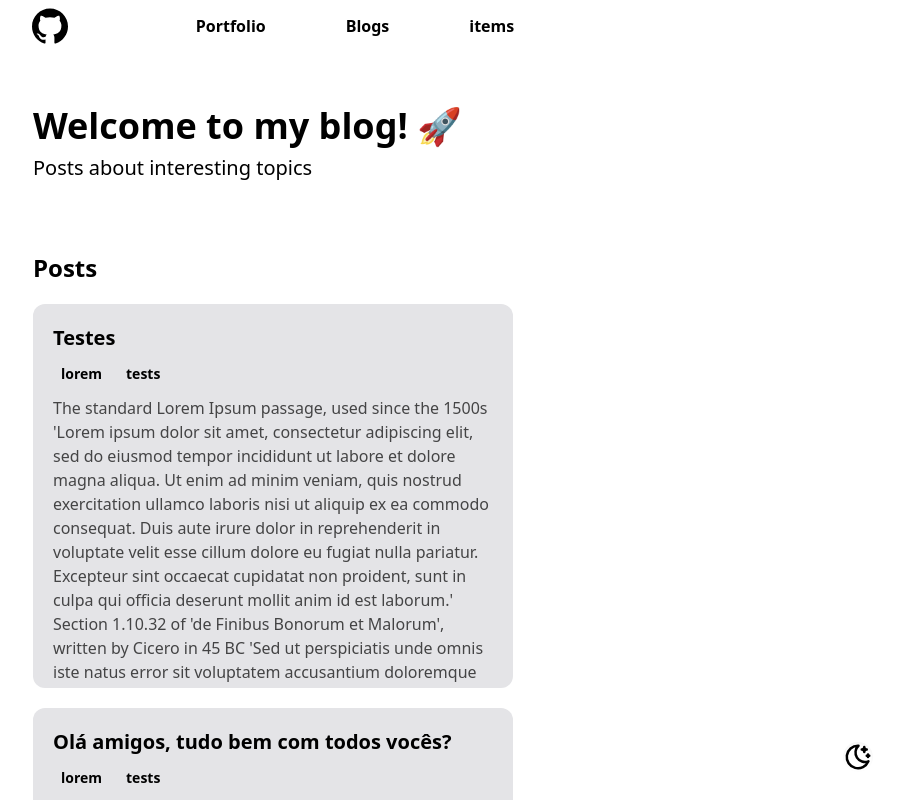
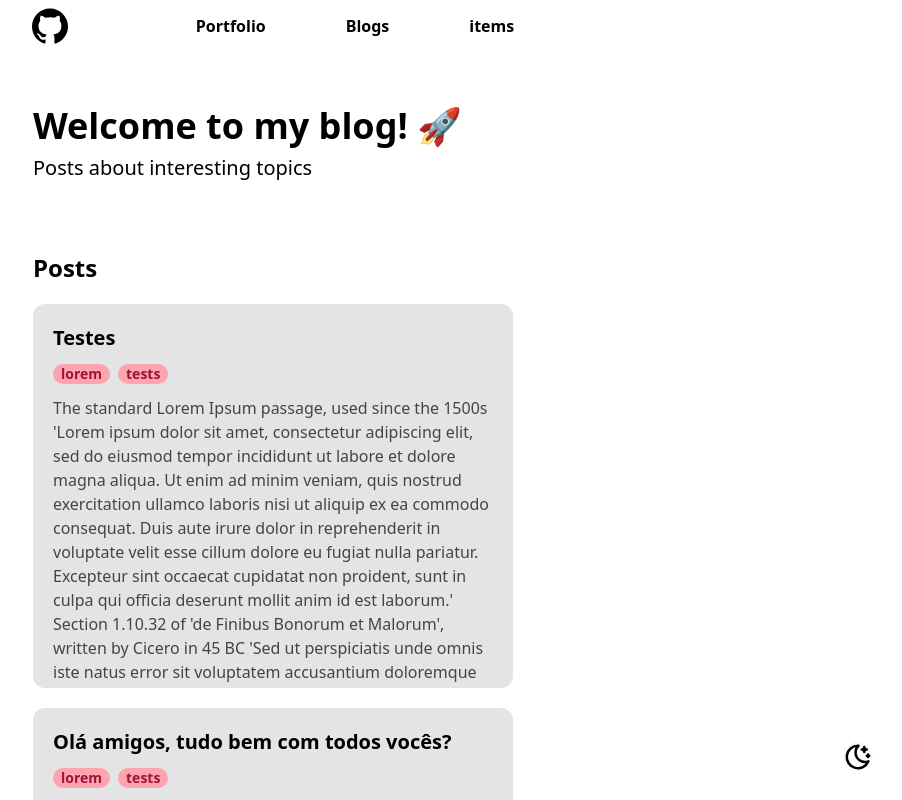
Before and after one commit to Gabrielll04/blog, a React (Vite) app: page /blog in a window 1280 px wide. Shown: the whole page, without its empty margins (367-1269 px from the left). Built offline with nearby package versions, Linux system fonts and the light colour scheme.

Commit message:
Resolving the async promise at getRandomColor on postcard issue

```diff
--- a/src/Components/post-card.tsx
+++ b/src/Components/post-card.tsx
@@ -1,20 +1,41 @@
-export default function PostCard({ darkMode, title, id, content, topics }: any) {
-    const RandomColors: string[] = ["green", "rose", "blue", "indigo", "sky"]
+import { useState, useEffect } from 'react';
 
-    function getRandomColors(RandomColors: string[]) {
-        return RandomColors[Math.floor(Math.random() * RandomColors.length)]
+type ColorsObject = {
+    background: string,
+    text: string
 }
 
+export default function PostCard({ darkMode, title, id, content, topics }: any) {
+  const RandomColors: ColorsObject[] = [{background: '#86efac', text: '#166534'}, {background: '#fda4af', text: '#9f1239'}, {background: '#93c5fd', text: '#1e40af'}, {background: '#a5b4fc', text: '#5b21b6'}, {background: '#7dd3fc', text: '#075985'}];
+  const [color, setColor] = useState<ColorsObject>();
+
+  useEffect(() => {
+    const randomColor = RandomColors[Math.floor(Math.random() * RandomColors.length)];
+    setColor(randomColor);
+  }, []);
+
+
   return (
-        <a href={`/blog/${id}`} className={`flex flex-col w-full max-h-96 cursor-pointer overflow-hidden gap-3 p-5 rounded-xl ${darkMode ? " bg-zinc-800" : "bg-zinc-200"}`}>
+    <a
+      href={`/blog/${id}`}
+      className={`flex flex-col w-full max-h-96 cursor-pointer overflow-hidden gap-3 p-5 rounded-xl ${darkMode ? "bg-zinc-800" : "bg-zinc-200"}`}
+    >
       <span className="font-semibold text-xl">{title}</span>
       <div className="flex w-full gap-2">
-                {topics.map((topic: string, index: number) => {
-                    const color = getRandomColors(RandomColors)
-                    return <div key={index} className={`max-w-max text-sm font-semibold text-${color}-900 px-2 rounded-full bg-${color}-300`}>{topic}</div>
-                })}
+        {topics.map((topic: string, index: number) => (
+          <div
+            key={index}
+            style={{
+                color: color?.text,
+                backgroundColor: color?.background,
+              }}
+            className={`max-w-max text-sm font-semibold px-2 rounded-full`}
+          >
+            {topic}
+          </div>
+        ))}
       </div>
       <span className="opacity-70">{content}</span>
     </a>
-    )
+  );
 }
```
Lines whose indentation alone changed are shown as unchanged.
